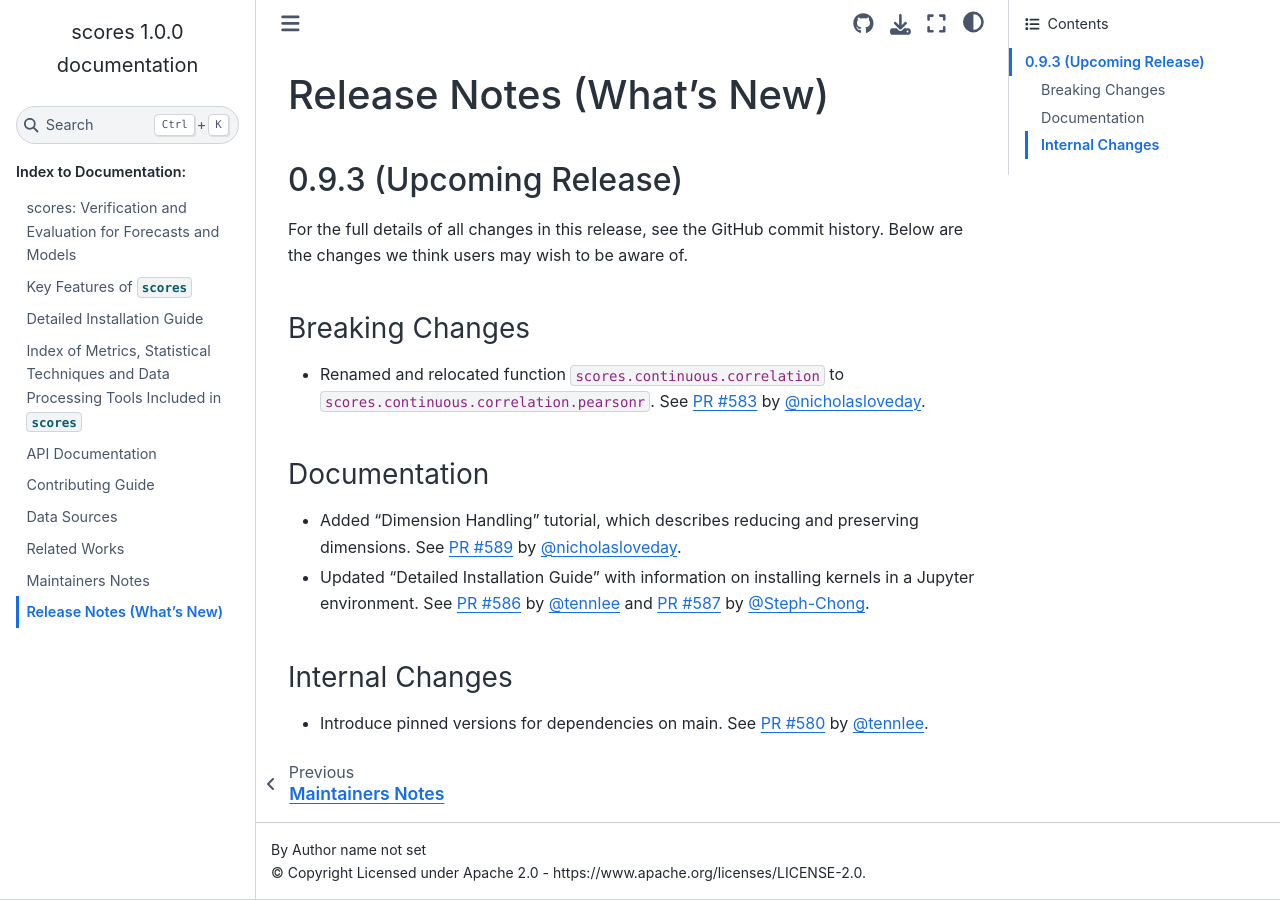
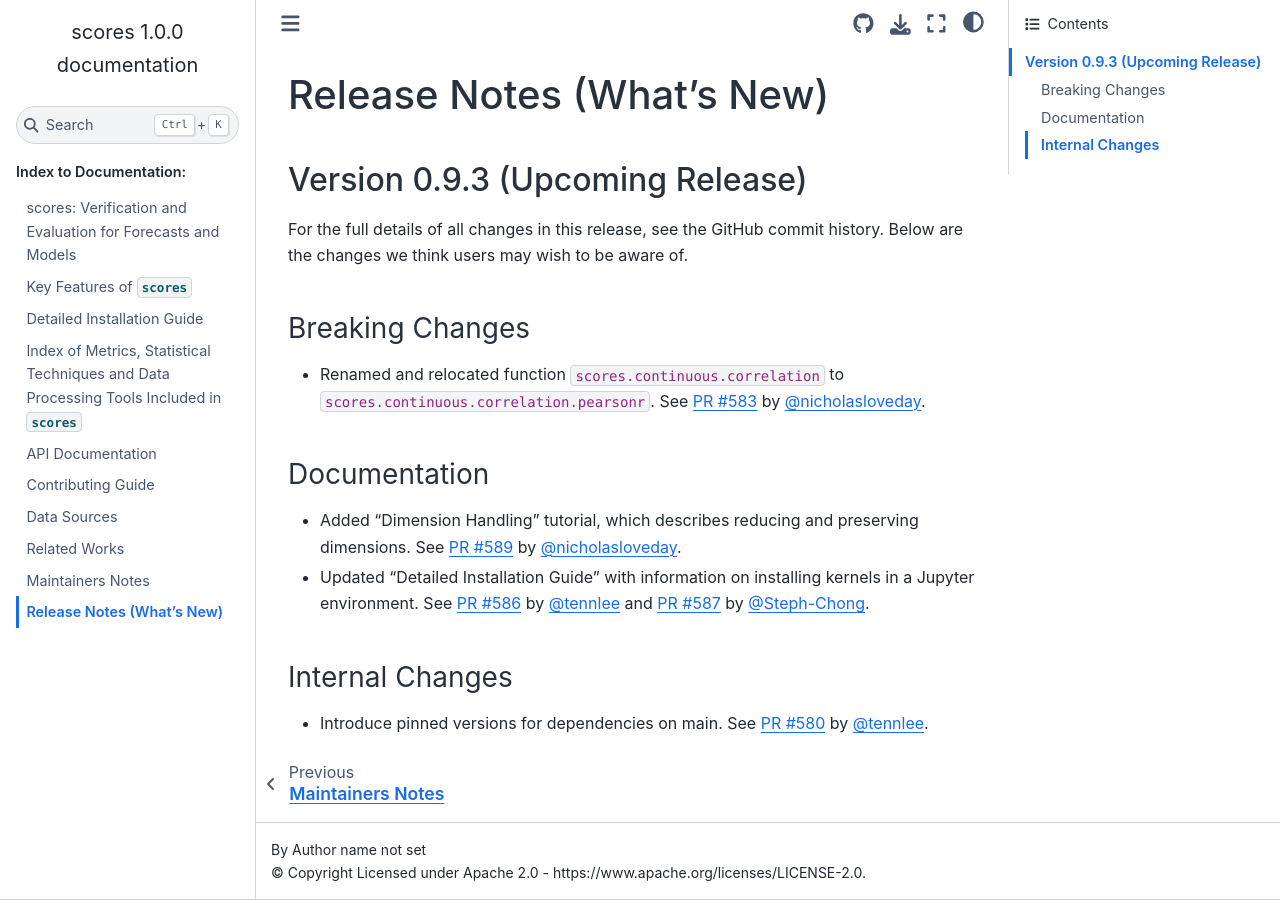
Before and after one commit to nci/scores, a Sphinx documentation site: the page built from docs/release_notes.md, in a window 1280 px wide. Built offline with Sphinx 7.4.7 and the Sphinx Book theme 1.1.4, drawn with Linux system fonts in a browser that asks for light colours; pages that are not in the unit, such as notebooks, are missing from menus.

Commit message:
Add "Version" before version number
Signed-off-by: Stephanie Chong <168800785+Steph-Chong@users.noreply.github.com>

```diff
--- a/docs/release_notes.md
+++ b/docs/release_notes.md
@@ -1,6 +1,6 @@
 # Release Notes (What's New)
 
-## 0.9.3 (Upcoming Release)
+## Version 0.9.3 (Upcoming Release)
 
 For the full details of all changes in this release, see the GitHub commit history. Below are the changes we think users may wish to be aware of.
 
```
